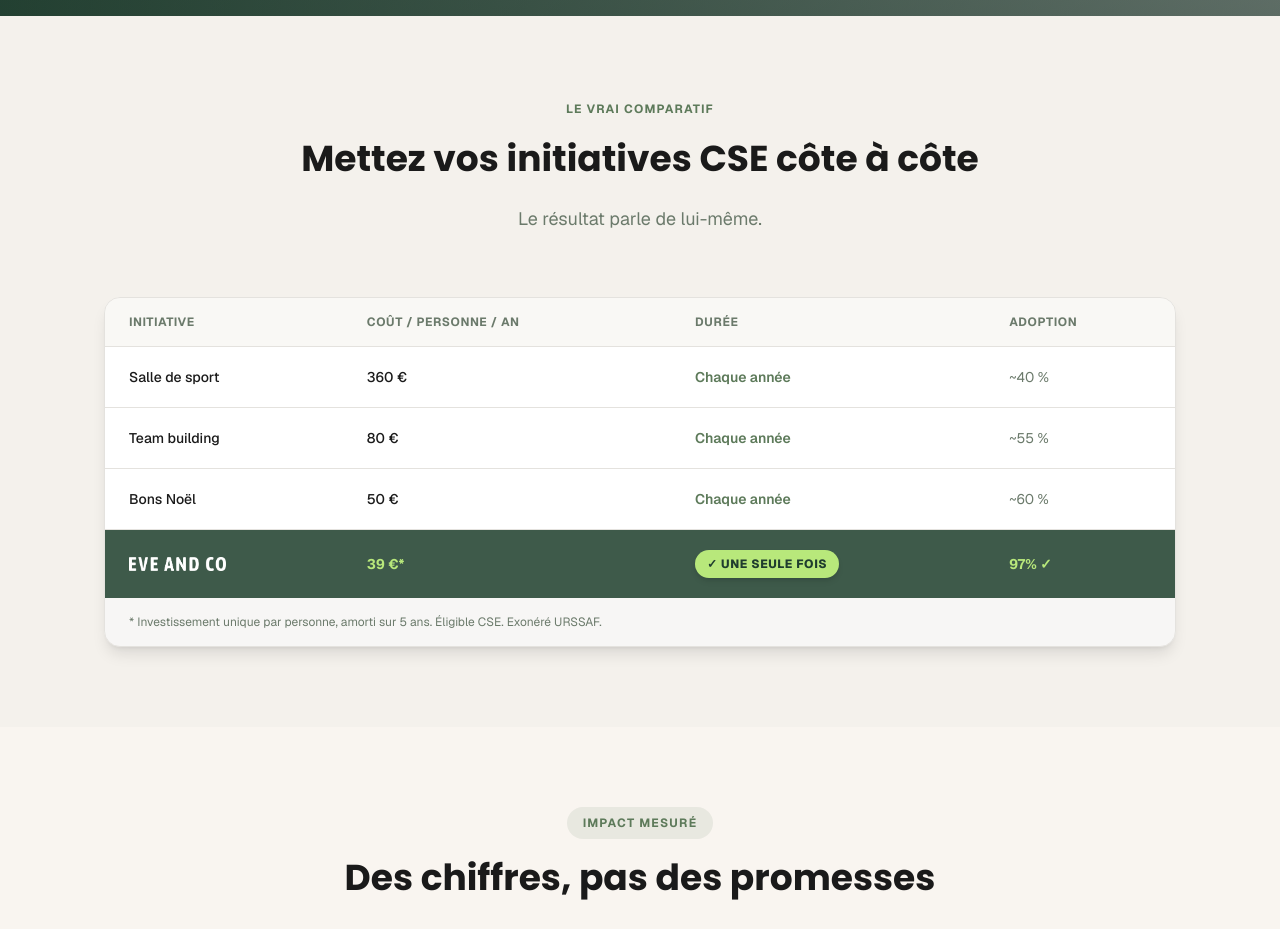
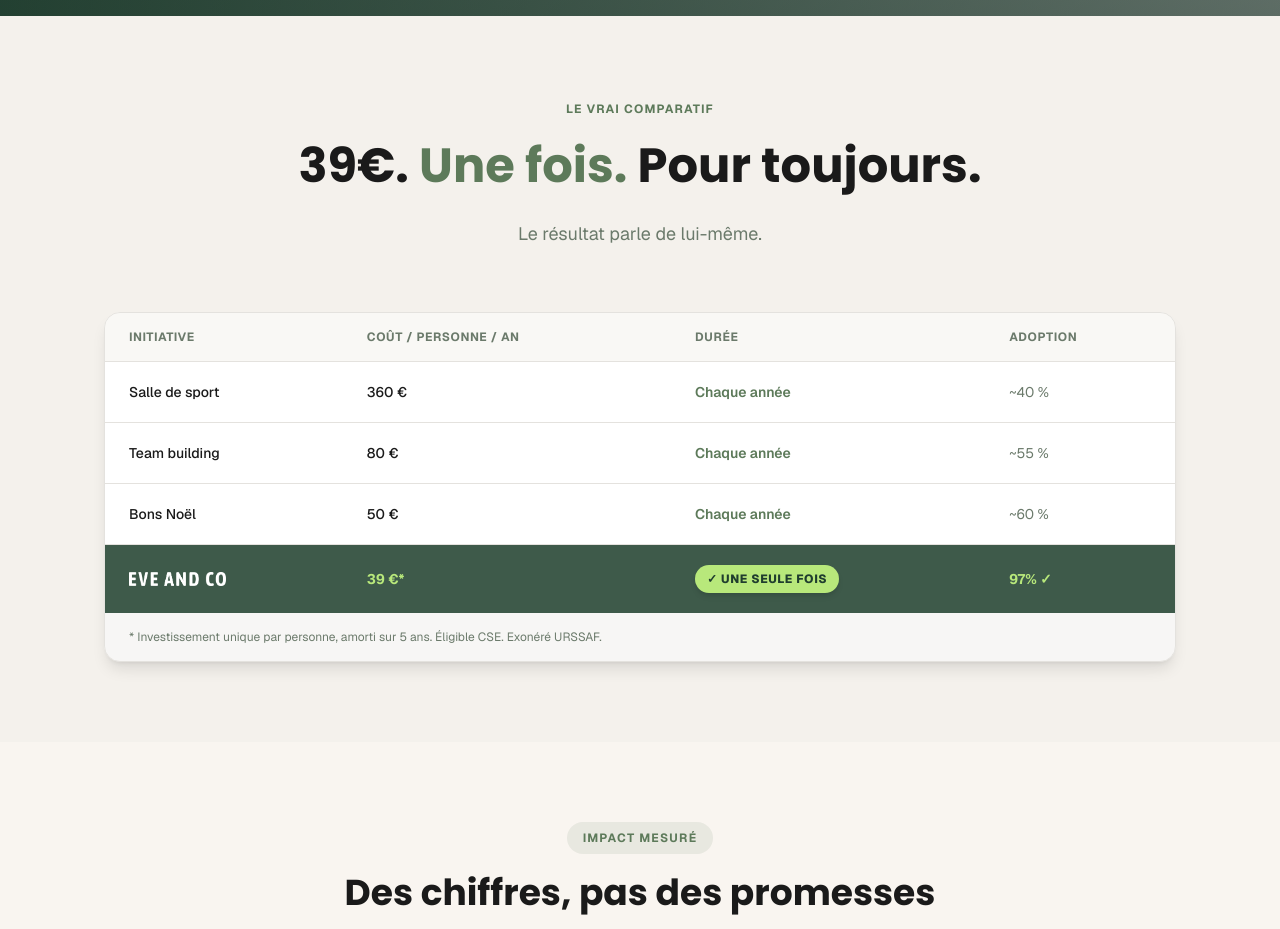
Before and after one commit to mathys-glitch/eve-anc-co, a Next.js app: page / in a window 1280 px wide. Shown: the part 920-1849 px from the top of the page. Built offline with nearby package versions, Linux system fonts and the light colour scheme; grey boxes are pictures that could not be loaded.

Commit message:
Replace comparison table title with '39€. Une fois. Pour toujours.'
Co-Authored-By: Claude Opus 4.7 (1M context) <noreply@anthropic.com>

```diff
--- a/src/app/page.tsx
+++ b/src/app/page.tsx
@@ -104,8 +104,8 @@ export default function Home() {
           <ScrollReveal>
             <div className="text-center mb-16">
               <span className="text-xs font-bold text-terra uppercase tracking-widest">Le vrai comparatif</span>
-              <h2 className="mt-4 text-4xl md:text-4xl font-bold text-deep leading-tight font-poppins">
-                Mettez vos initiatives CSE côte à côte
+              <h2 className="mt-4 text-4xl md:text-5xl font-bold text-deep leading-tight font-poppins">
+                39€. <span className="text-sage">Une fois.</span> Pour toujours.
               </h2>
               <p className="mt-6 text-lg text-text-light max-w-2xl mx-auto">
                 Le résultat parle de lui-même.
```
